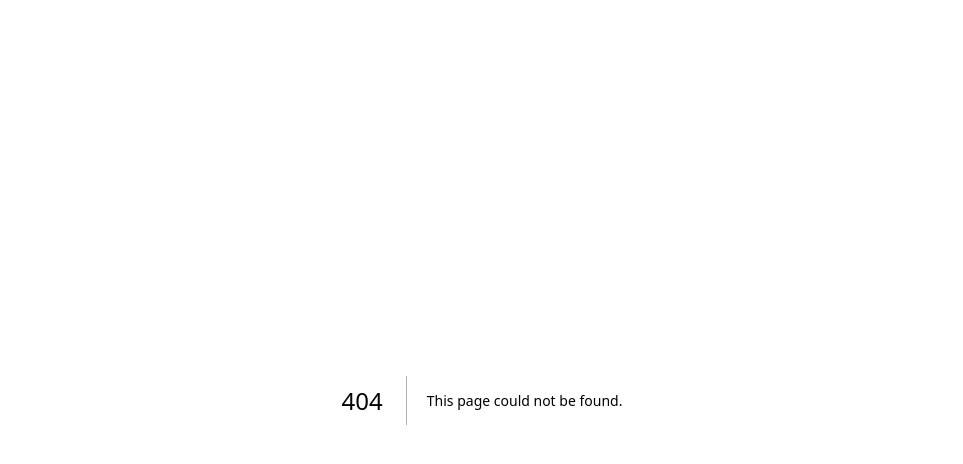
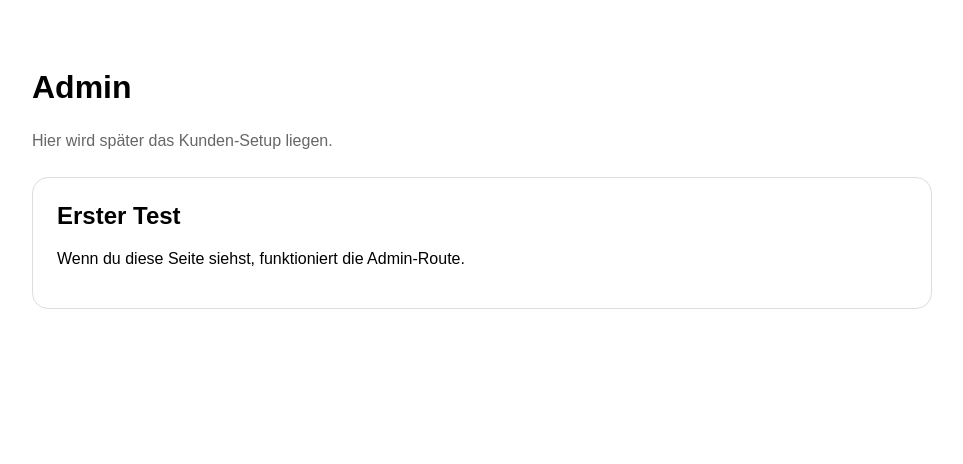
Before and after one commit to wochagg009/ag-client-onboarding, a Next.js app: page /admin in a window 1280 px wide. Before the commit this address had no page. Shown: the top 464 px of the page, without its empty margins (158-1121 px from the left). Built offline with nearby package versions, Linux system fonts and the light colour scheme.

Commit message:
Create page.tsx

```diff
--- /dev/null
+++ b/app/admin/page.tsx
@@ -0,0 +1,23 @@
+export default function AdminPage() {
+  return (
+    <main style={{ padding: 40, fontFamily: "Arial", maxWidth: 900, margin: "0 auto" }}>
+      <h1>Admin</h1>
+      <p style={{ color: "#666", lineHeight: 1.6 }}>
+        Hier wird später das Kunden-Setup liegen.
+      </p>
+
+      <div
+        style={{
+          marginTop: 24,
+          padding: 24,
+          border: "1px solid #ddd",
+          borderRadius: 16,
+          background: "#fff",
+        }}
+      >
+        <h2 style={{ marginTop: 0 }}>Erster Test</h2>
+        <p>Wenn du diese Seite siehst, funktioniert die Admin-Route.</p>
+      </div>
+    </main>
+  );
+}
```
